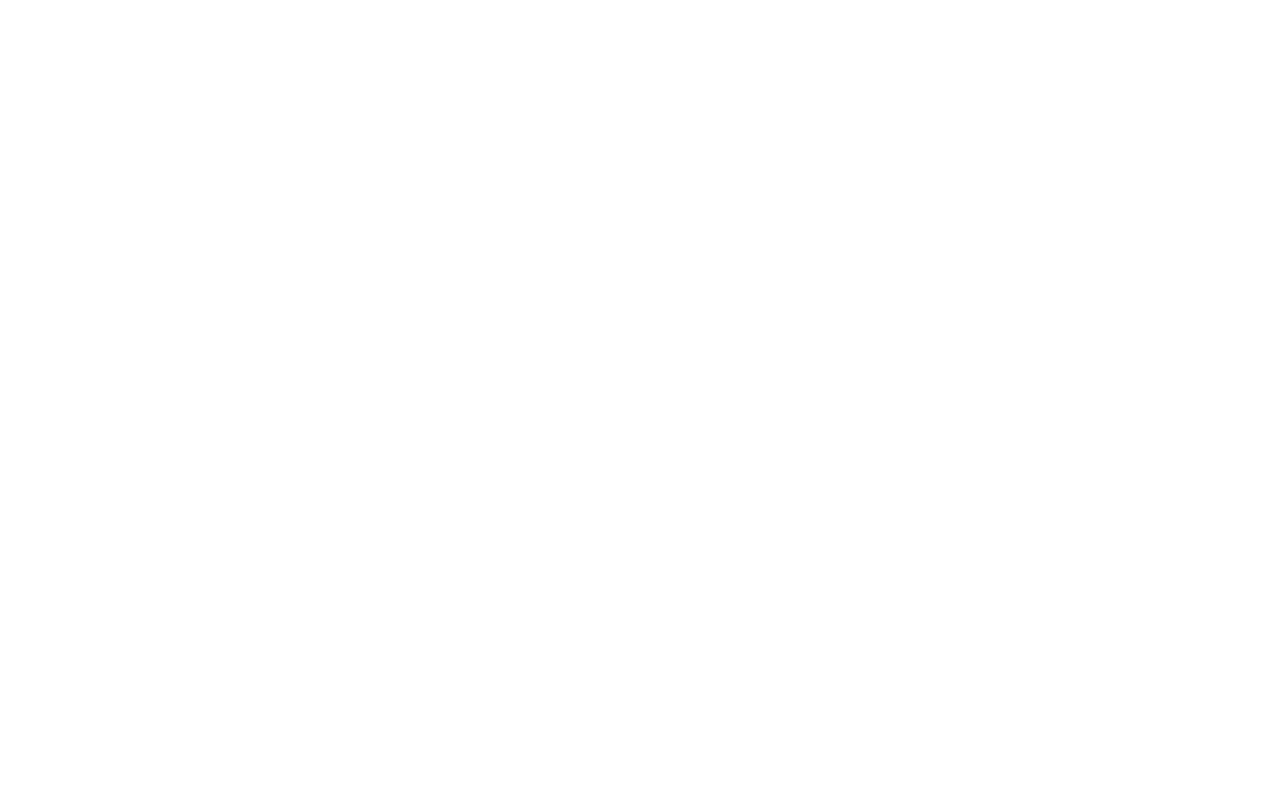
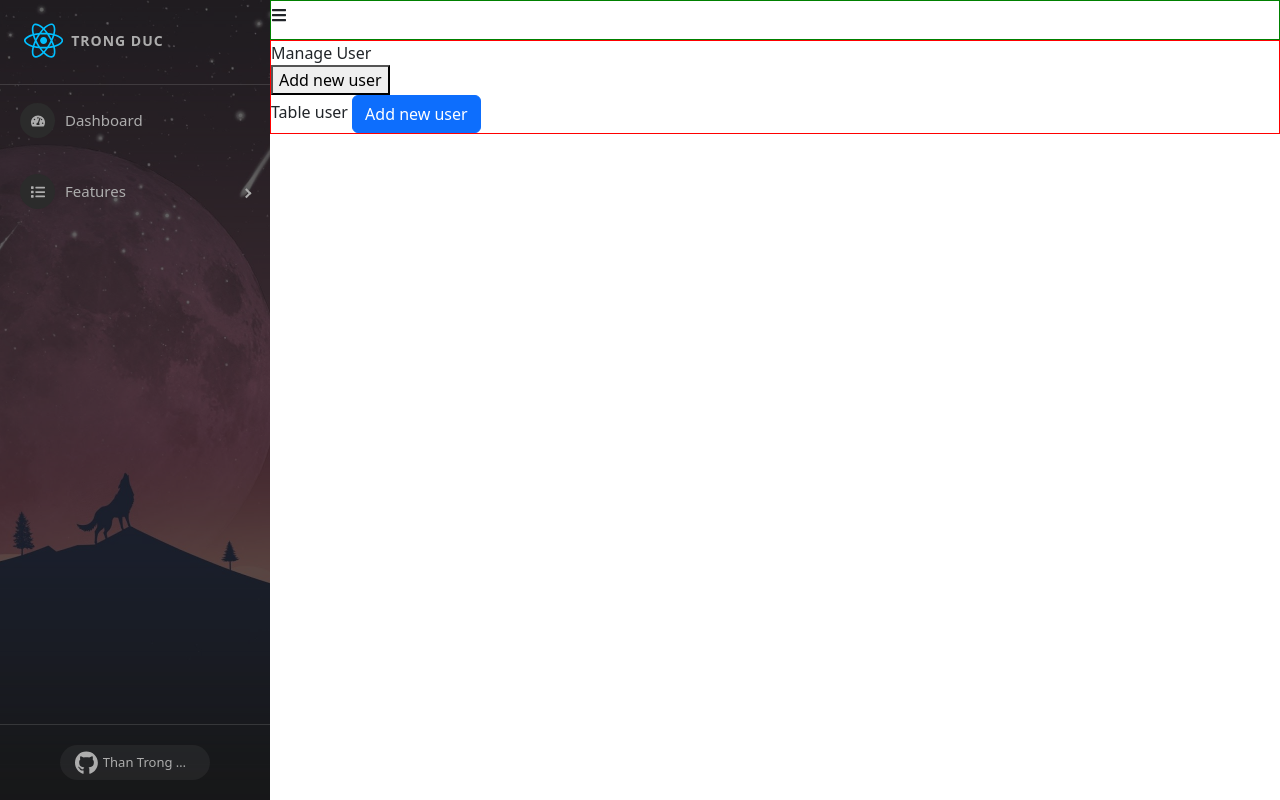
Before and after one commit to ductt7575/react-hook, a React (Create React App) app: page /admin/manage-user in a window 1280 px wide. Before the commit this address had no page. Built offline with nearby package versions, Linux system fonts and the light colour scheme.

Commit message:
add route & user & modal

```diff
--- a/src/components/Admin/Admin.js
+++ b/src/components/Admin/Admin.js
@@ -2,6 +2,7 @@
 import './Admin.scss';
 import { FaBars } from 'react-icons/fa';
 import { useState } from 'react';
+import { Outlet } from 'react-router-dom';
 
 const Admin = (props) => {
   const [collapsed, setCollapsed] = useState(false);
@@ -12,8 +13,12 @@
         <SideBar collapsed={collapsed} />
       </div>
       <div className="admin-content">
-        <FaBars onClick={() => setCollapsed(!collapsed)} />
-        content goes here
+        <div className="admin-header">
+          <FaBars onClick={() => setCollapsed(!collapsed)} />
+        </div>
+        <div className="admin-main">
+          <Outlet />
+        </div>
       </div>
     </div>
   );
--- a/src/components/Admin/Admin.scss
+++ b/src/components/Admin/Admin.scss
@@ -5,4 +5,16 @@
       height: 100vh !important;
     }
   }
+
+  .admin-content {
+    width: 100%;
+    .admin-header {
+      height: 40px;
+      border: 1px solid green;
+    }
+
+    .admin-main {
+      border: 1px solid red;
+    }
+  }
 }
--- /dev/null
+++ b/src/components/Admin/Content/DashBoard.js
@@ -0,0 +1,4 @@
+const Dashboard = (props) => {
+  return <div>Dash board</div>;
+};
+export default Dashboard;
--- /dev/null
+++ b/src/components/Admin/Content/ManageQuestion.js
@@ -0,0 +1,5 @@
+const ManageQuestion = (props) => {
+  return <div>Question Management</div>;
+};
+
+export default ManageQuestion;
--- /dev/null
+++ b/src/components/Admin/Content/ManageQuiz.js
@@ -0,0 +1,5 @@
+const ManageQuiz = (props) => {
+  return <div>Quiz Management</div>;
+};
+
+export default ManageQuiz;
--- /dev/null
+++ b/src/components/Admin/Content/ManageUser.js
@@ -0,0 +1,17 @@
+import ModalCreateUser from './ModalCreateUser';
+const ManageUser = (props) => {
+  return (
+    <div className="user-management-container">
+      <div className="title">Manage User</div>
+      <div className="users-content">
+        <div>
+          <button>Add new user</button>
+        </div>
+        <div>
+          Table user <ModalCreateUser />
+        </div>
+      </div>
+    </div>
+  );
+};
+export default ManageUser;
--- /dev/null
+++ b/src/components/Admin/Content/ModalCreateUser.js
@@ -0,0 +1,65 @@
+import { useState } from 'react';
+import Button from 'react-bootstrap/Button';
+import Modal from 'react-bootstrap/Modal';
+
+const Example = (props) => {
+  const [show, setShow] = useState(false);
+
+  const handleClose = () => setShow(false);
+  const handleShow = () => setShow(true);
+
+  return (
+    <>
+      <Button variant="primary" onClick={handleShow}>
+        Add new user
+      </Button>
+
+      <Modal show={show} onHide={handleClose} size="xl" backdrop="static">
+        <Modal.Header closeButton>
+          <Modal.Title>Add new user</Modal.Title>
+        </Modal.Header>
+        <Modal.Body>
+          <form className="row g-3">
+            <div className="col-md-6">
+              <label className="form-label">Email</label>
+              <input type="email" className="form-control" />
+            </div>
+            <div className="col-md-6">
+              <label className="form-label">Password</label>
+              <input type="password" className="form-control" />
+            </div>
+            <div className="col-md-6">
+              <label className="form-label">Username</label>
+              <input type="text" className="form-control" />
+            </div>
+            <div className="col-md-4">
+              <label className="form-label">Role</label>
+              <select className="form-select">
+                <option defaultValue value="USER">
+                  USER
+                </option>
+                <option value="ADMIN">ADMIN</option>
+              </select>
+            </div>
+
+            <div className="col-md-12">
+              <label className="form-label">Image</label>
+              <br></br>
+              <input type="file" />
+            </div>
+          </form>
+        </Modal.Body>
+        <Modal.Footer>
+          <Button variant="secondary" onClick={handleClose}>
+            Close
+          </Button>
+          <Button variant="primary" onClick={handleClose}>
+            Save
+          </Button>
+        </Modal.Footer>
+      </Modal>
+    </>
+  );
+};
+
+export default Example;
--- a/src/components/Admin/SideBar.js
+++ b/src/components/Admin/SideBar.js
@@ -1,9 +1,9 @@
 import 'react-pro-sidebar/dist/css/styles.css';
 import { ProSidebar, Menu, MenuItem, SubMenu, SidebarHeader, SidebarFooter, SidebarContent } from 'react-pro-sidebar';
-
 import { FaTachometerAlt, FaGem, FaList, FaGithub, FaRegLaughWink, FaHeart, FaReact } from 'react-icons/fa';
 import sidebarBg from '../../assets/bg-sidebar.jpg';
 import './SideBar.scss';
+import { Link } from 'react-router-dom';
 
 const SideBar = (props) => {
   const { image, collapsed, toggled, handleToggleSidebar } = props;
@@ -37,13 +37,21 @@
 
         <SidebarContent>
           <Menu iconShape="circle">
-            <MenuItem icon={<FaTachometerAlt />}>Dashboard</MenuItem>
+            <MenuItem icon={<FaTachometerAlt />}>
+              Dashboard <Link to="/admin/" />
+            </MenuItem>
           </Menu>
           <Menu iconShape="circle">
             <SubMenu icon={<FaList />} title={'Features'}>
-              <MenuItem>User Management</MenuItem>
-              <MenuItem>Quiz Management</MenuItem>
-              <MenuItem>Question Management</MenuItem>
+              <MenuItem>
+                Manage User <Link to="/admin/manage-user" />
+              </MenuItem>
+              <MenuItem>
+                Manage Quiz <Link to="/admin/manage-quiz" />
+              </MenuItem>
+              <MenuItem>
+                Manage Question <Link to="/admin/manage-question" />
+              </MenuItem>
             </SubMenu>
           </Menu>
         </SidebarContent>
--- a/src/components/Header/Header.js
+++ b/src/components/Header/Header.js
@@ -17,10 +17,10 @@
             <NavLink to="/" className="nav-link">
               Home
             </NavLink>
-            <NavLink to="/users" className="nav-link">
+            <NavLink to="/user" className="nav-link">
               User
             </NavLink>
-            <NavLink to="/admins" className="nav-link">
+            <NavLink to="/admin" className="nav-link">
               Admin
             </NavLink>
           </Nav>
--- a/src/index.js
+++ b/src/index.js
@@ -9,6 +9,10 @@
 import User from './components/User/User';
 import Admin from './components/Admin/Admin';
 import HomePage from './components/Home/HomePage';
+import Dashboard from './components/Admin/Content/DashBoard';
+import ManageUser from './components/Admin/Content/ManageUser';
+import ManageQuiz from './components/Admin/Content/ManageQuiz';
+import ManageQuestion from './components/Admin/Content/ManageQuestion';
 
 const root = ReactDOM.createRoot(document.getElementById('root'));
 root.render(
@@ -18,9 +22,14 @@
       <Routes>
         <Route path="/" element={<App />}>
           <Route index element={<HomePage />} />
-          <Route path="/users" element={<User />} />
+          <Route path="/user" element={<User />} />
         </Route>
-        <Route path="/admins" element={<Admin />} />
+        <Route path="/admin" element={<Admin />}>
+          <Route index element={<Dashboard />} />
+          <Route path="manage-user" element={<ManageUser />} />
+          <Route path="manage-quiz" element={<ManageQuiz />} />
+          <Route path="manage-question" element={<ManageQuestion />} />
+        </Route>
       </Routes>
     </BrowserRouter>
     {/* </React.StrictMode> */}
```
